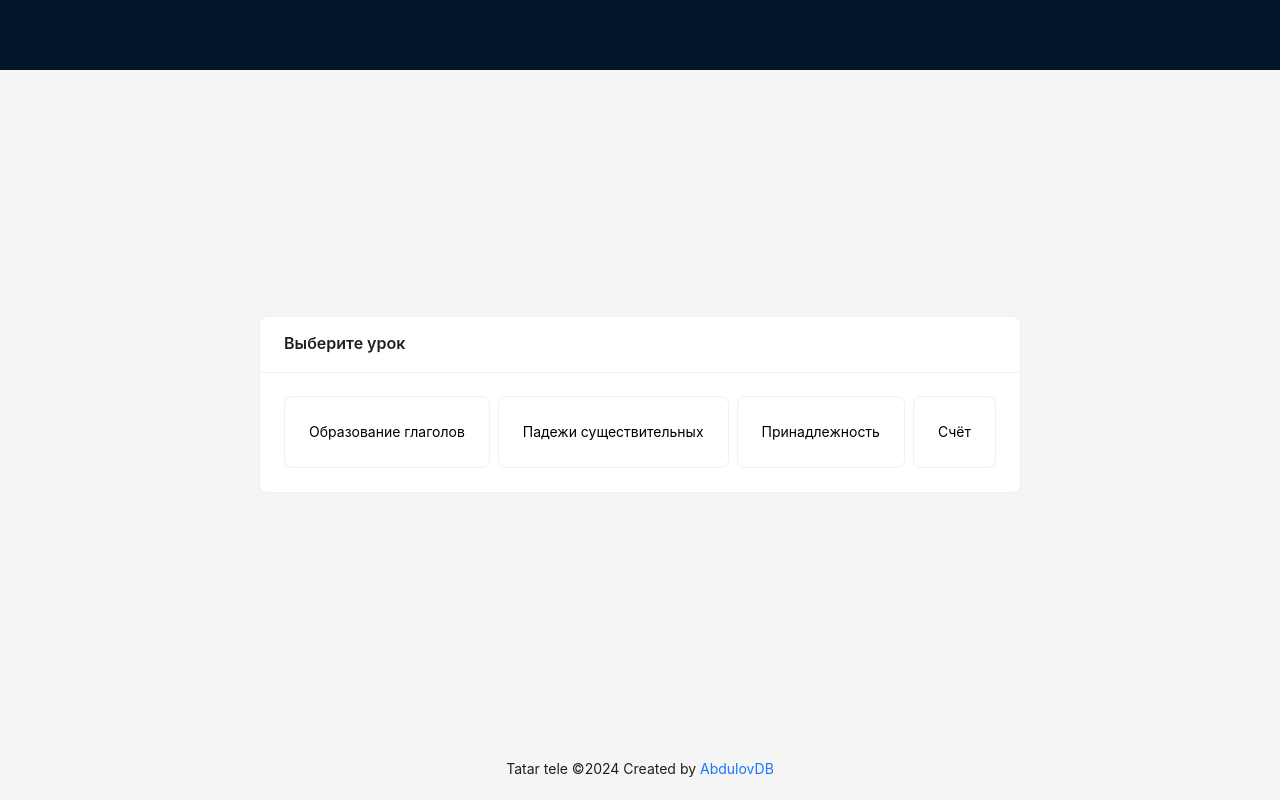
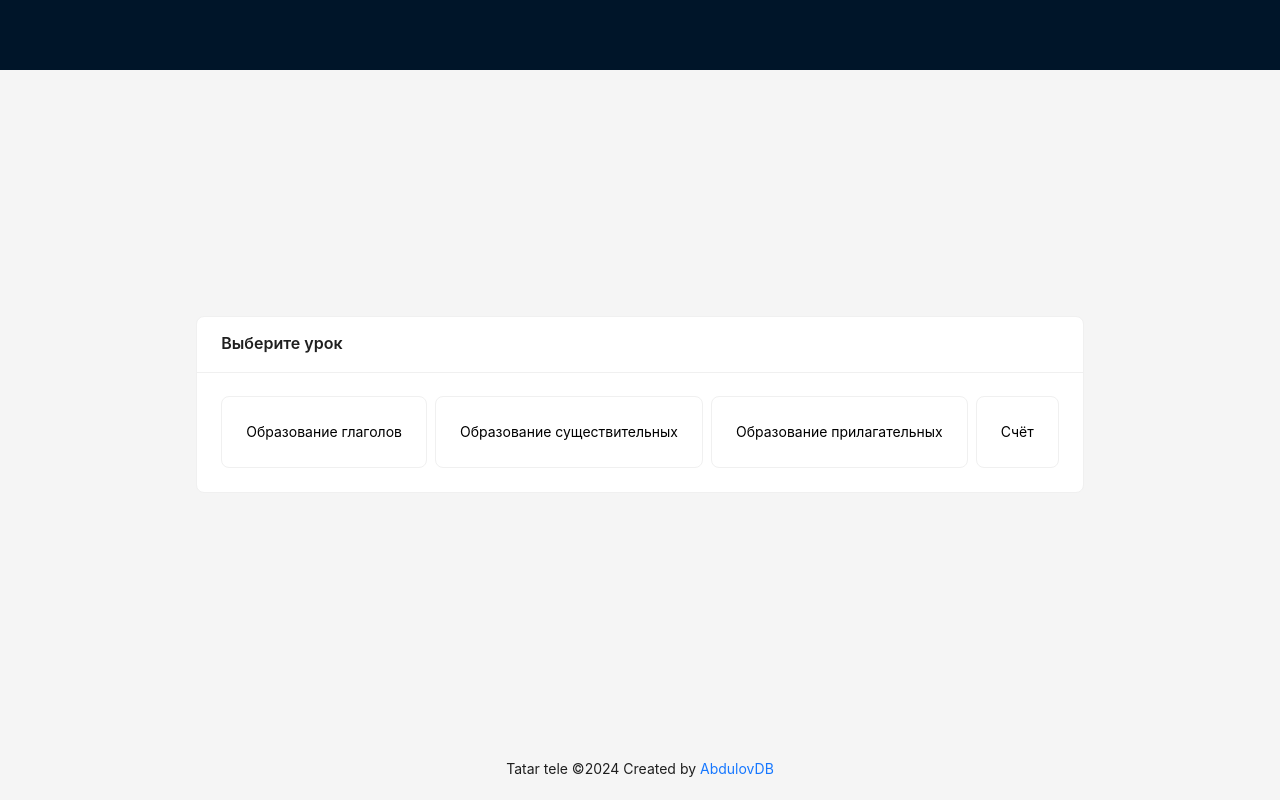
Before and after one commit to DaniilAbdulov/tatar-tele, a React (Create React App) app: page / in a window 1280 px wide. Built offline with nearby package versions, Linux system fonts and the light colour scheme.

Commit message:
change home store

```diff
--- a/src/stores/views/HomeStore.js
+++ b/src/stores/views/HomeStore.js
@@ -17,12 +17,12 @@ class HomeStore {
       },
       {
         id: 2,
-        title: 'Падежи существительных',
+        title: 'Образование существительных',
         path: '/second',
       },
       {
         id: 3,
-        title: 'Принадлежность',
+        title: 'Образование прилагательных',
         path: '/thirth',
       },
       {
```
